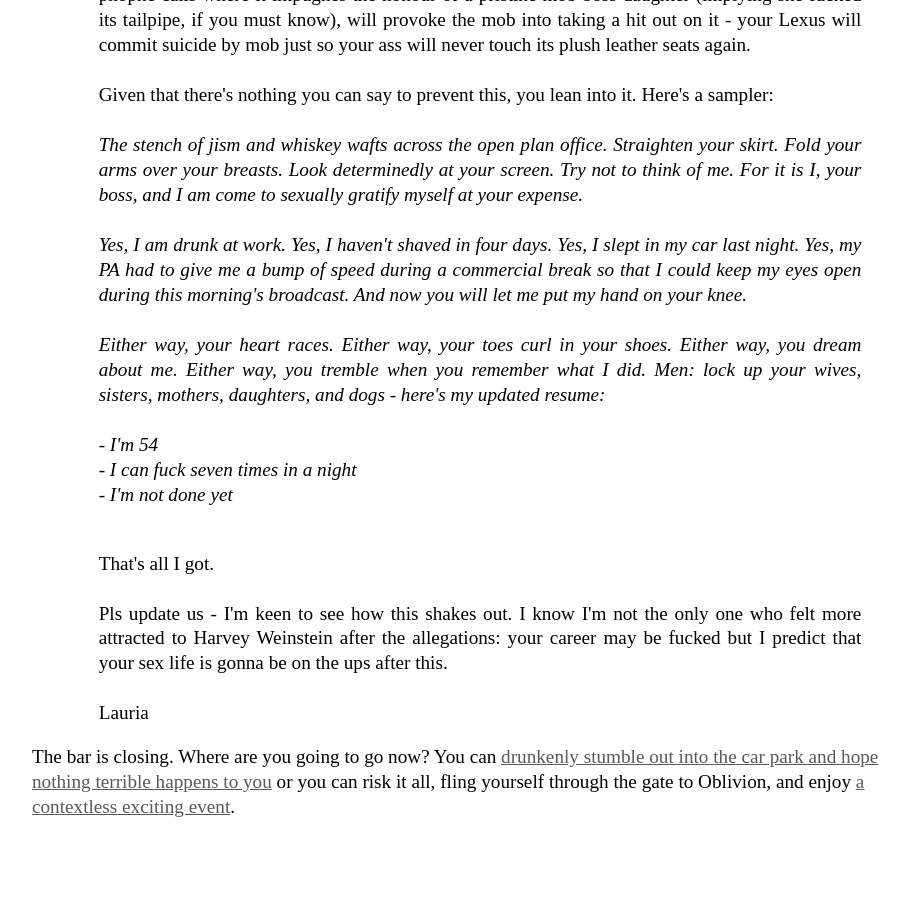
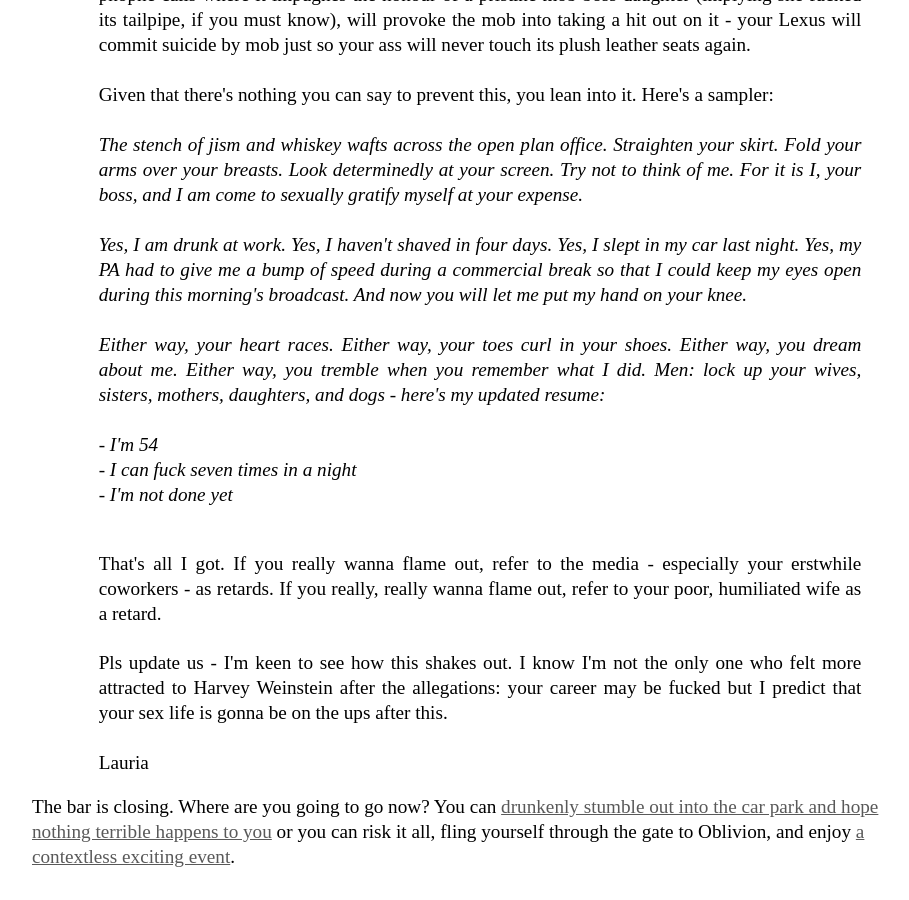
Before and after one commit to Pinelife/pinelife.github.io, a Jekyll site: the page Hellhole/Room10.html, which Jekyll copies as it is, in a window 1280 px wide and 900 px high, scrolled down 1992 px. Shown: the whole window, without its empty margins (160-1069 px from the left). Built offline with Jekyll 4.4.1, drawn with Linux system fonts in a browser that asks for light colours; before the commit the page ends 2842 px from its top, so only the background shows below that.

Commit message:
Update Room10.html

```diff
--- a/Hellhole/Room10.html
+++ b/Hellhole/Room10.html
@@ -180,7 +180,8 @@ ___________
 
 	<p style="text-align:justify" class="indented">
 
-	That's all I got.<br/><br/>
+	That's all I got. If you really wanna flame out, refer to the media - especially your erstwhile coworkers -
+		as retards. If you really, really wanna flame out, refer to your poor, humiliated wife as a retard.<br/><br/>
 
 	Pls update us - I'm keen to see how this shakes out. I know I'm not the only one who felt more attracted to Harvey
 
```
